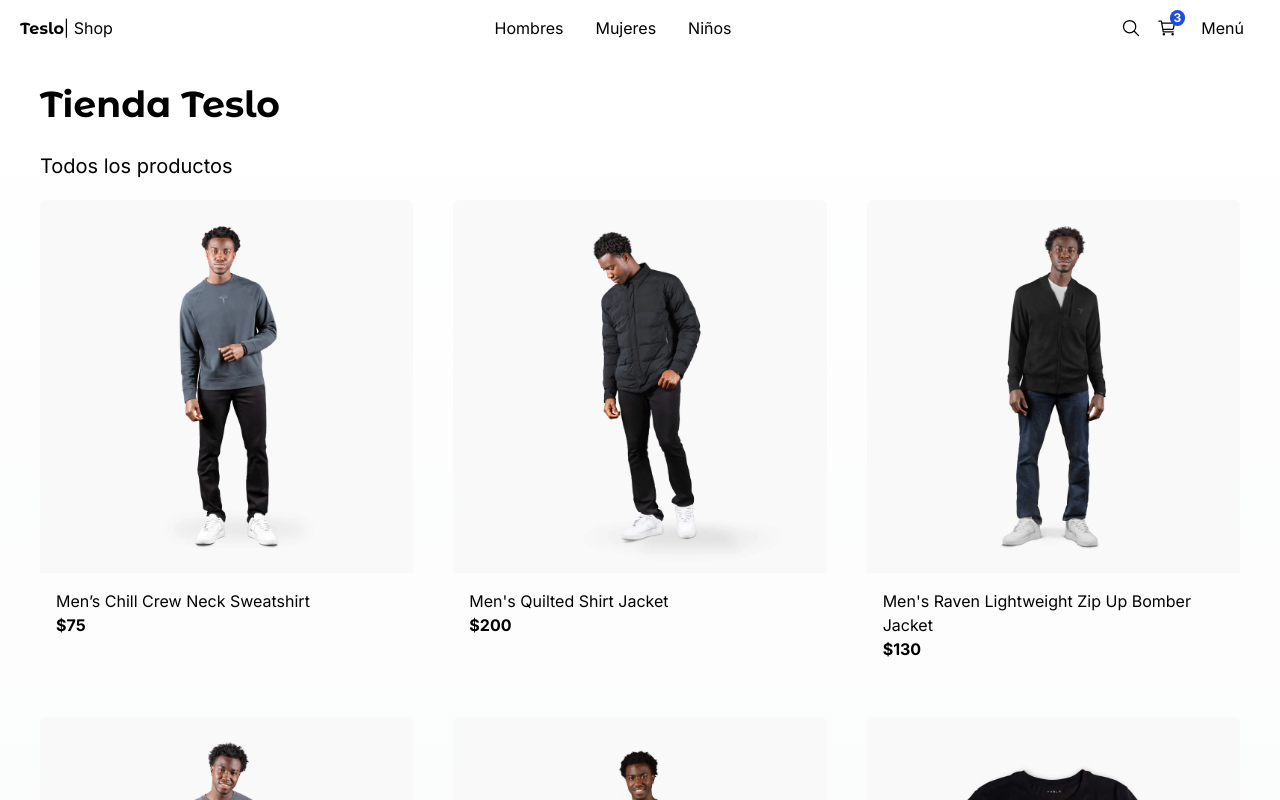
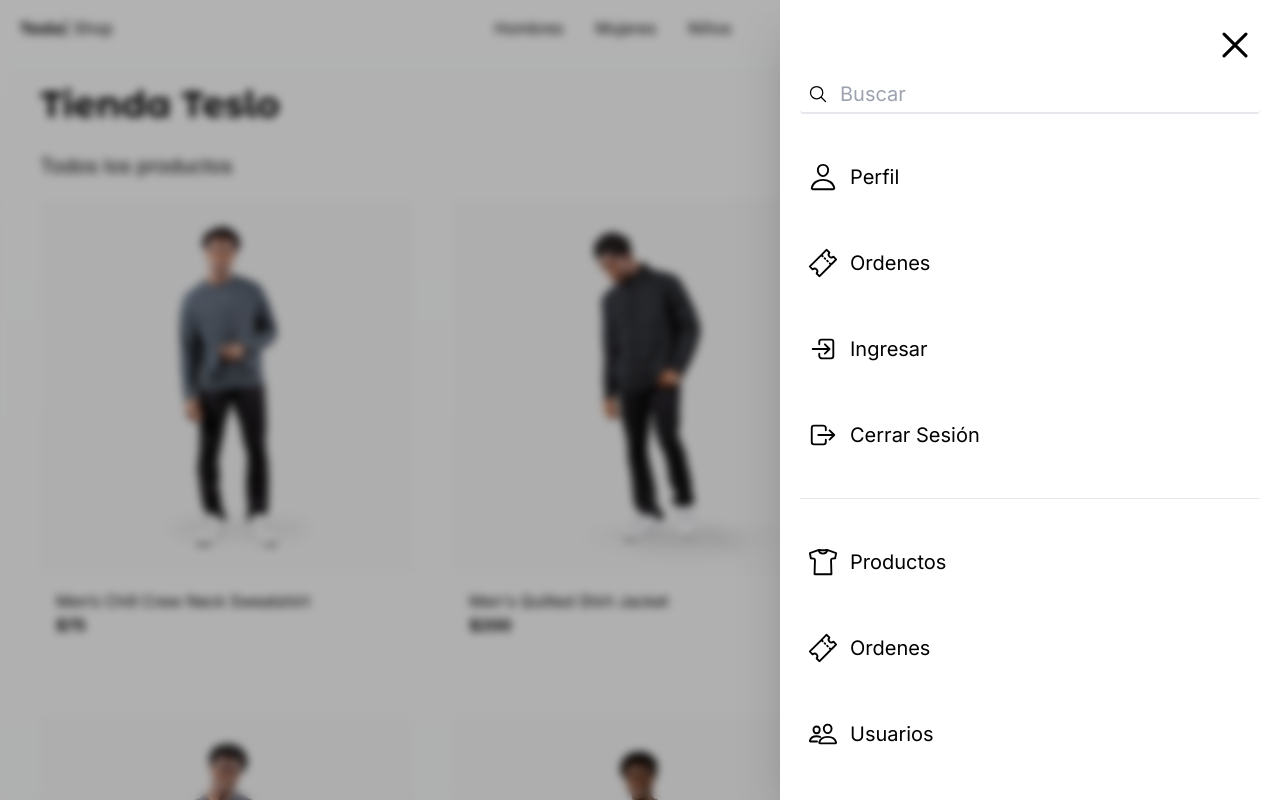
Before and after one commit to martuwilson/teslo-shop-next14, a Next.js app: page / in a window 1280 px wide. Shown: the top 800 px of the page. Built offline with nearby package versions, Linux system fonts and the light colour scheme.

Commit message:
Sidepanel bar added

```diff
--- a/src/app/(shop)/layout.tsx
+++ b/src/app/(shop)/layout.tsx
@@ -1,9 +1,10 @@
-import { TopMenu } from "@/components";
+import { Sidebar, TopMenu } from "@/components";
 
 export default function ShopLayout({ children }: { children: React.ReactNode }) {
   return (
     <main className="min-h-screen">
       <TopMenu />
+      <Sidebar />
 
       <div className="px-0 sm:px-10">
         {children}
--- a/src/components/index.ts
+++ b/src/components/index.ts
@@ -6,3 +6,5 @@
 export * from './ui/top-menu/TopMenu';
 export * from './ui/not-found/PageNotFound';
 export * from './ui/title/Title';
+
+export * from './ui/sidebar/Sidebar';
--- /dev/null
+++ b/src/components/ui/sidebar/Sidebar.tsx
@@ -0,0 +1,106 @@
+'use client'
+
+import Link from "next/link"
+import { IoCloseOutline, IoLogInOutline, IoLogOutOutline, IoPeopleOutline, IoPersonOutline, IoSearchOutline, IoShirtOutline, IoTicketOutline } from "react-icons/io5"
+
+
+export const Sidebar = () => {
+  return (
+    <div>
+        {/* black background */}
+        <div
+        className="fixed top-0 left-0 w-screen h-screen z-10 bg-black opacity-30"
+        />
+
+        {/* blur */}
+        <div
+            className="fade-in fixed top-0 left-0 w-screen h-screen z-10 backdrop-filter backdrop-blur-sm"
+        />
+
+        {/* navbar */}
+        <nav
+            //todo: efecto slide
+            className="fixed p-5 right-0 top-0 w-[500px] h-screen bg-white z-20 shadow-2xl transform transition-all duration-300"
+        >
+            <IoCloseOutline
+                className="absolute top-5 right-5 cursor-pointer"
+                size={50}
+                onClick={() => { console.log("close") }}
+            />
+            {/* input search */}
+            <div className="relative mt-14">
+                <IoSearchOutline size={20} className="absolute top-2 left-2"/>
+                <input
+                    type="text"
+                    placeholder="Buscar"
+                    className="w-full bg-gray rounded pl-10 py-1 pr-10 border-b-2 text-xl border-gray-200 focus:outline-none focus:border-blue-500"
+                />
+            </div>
+
+            {/* menu options */}
+            <Link
+                href="/"
+                className="flex items-center mt-10 p-2 hover:bg-gray-100 rounded transition-all"
+            >
+                <IoPersonOutline size={30}/>
+                <span className="ml-3 text-xl">Perfil</span>
+            </Link>
+
+            <Link
+                href="/"
+                className="flex items-center mt-10 p-2 hover:bg-gray-100 rounded transition-all"
+            >
+                <IoTicketOutline size={30}/>
+                <span className="ml-3 text-xl">Ordenes</span>
+            </Link>
+
+
+            <Link
+                href="/"
+                className="flex items-center mt-10 p-2 hover:bg-gray-100 rounded transition-all"
+            >
+                <IoLogInOutline size={30}/>
+                <span className="ml-3 text-xl">Ingresar</span>
+            </Link>
+
+            <Link
+                href="/"
+                className="flex items-center mt-10 p-2 hover:bg-gray-100 rounded transition-all"
+            >
+                <IoLogOutOutline size={30}/>
+                <span className="ml-3 text-xl">Cerrar Sesión</span>
+            </Link>
+
+            {/* separation */}
+            <div
+                className="w-full h-px bg-gray-200 my-10"
+            />
+
+
+<Link
+                href="/"
+                className="flex items-center mt-10 p-2 hover:bg-gray-100 rounded transition-all"
+            >
+                <IoShirtOutline size={30}/>
+                <span className="ml-3 text-xl">Productos</span>
+            </Link>
+
+            <Link
+                href="/"
+                className="flex items-center mt-10 p-2 hover:bg-gray-100 rounded transition-all"
+            >
+                <IoTicketOutline size={30}/>
+                <span className="ml-3 text-xl">Ordenes</span>
+            </Link>
+
+            <Link
+                href="/"
+                className="flex items-center mt-10 p-2 hover:bg-gray-100 rounded transition-all"
+            >
+                <IoPeopleOutline size={30}/>
+                <span className="ml-3 text-xl">Usuarios</span>
+            </Link>
+        </nav>
+    </div>
+  )
+}
```
